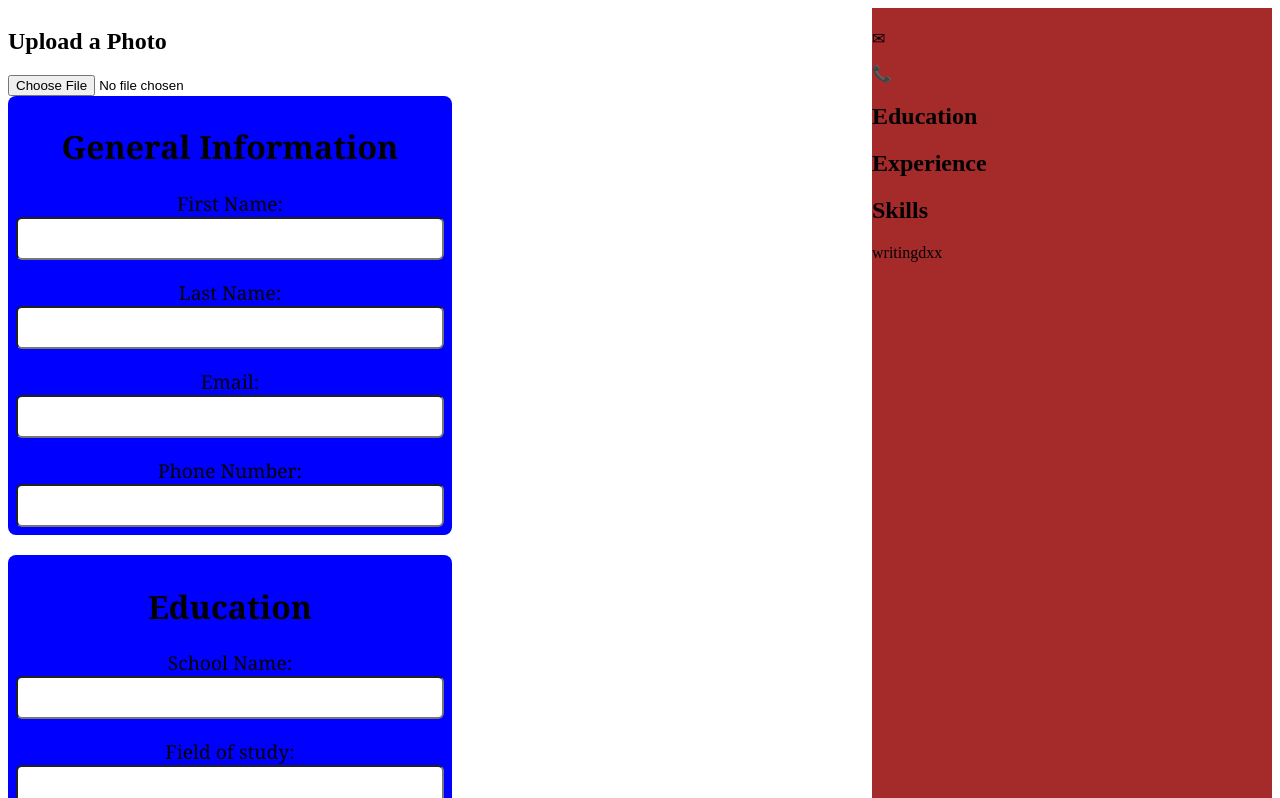
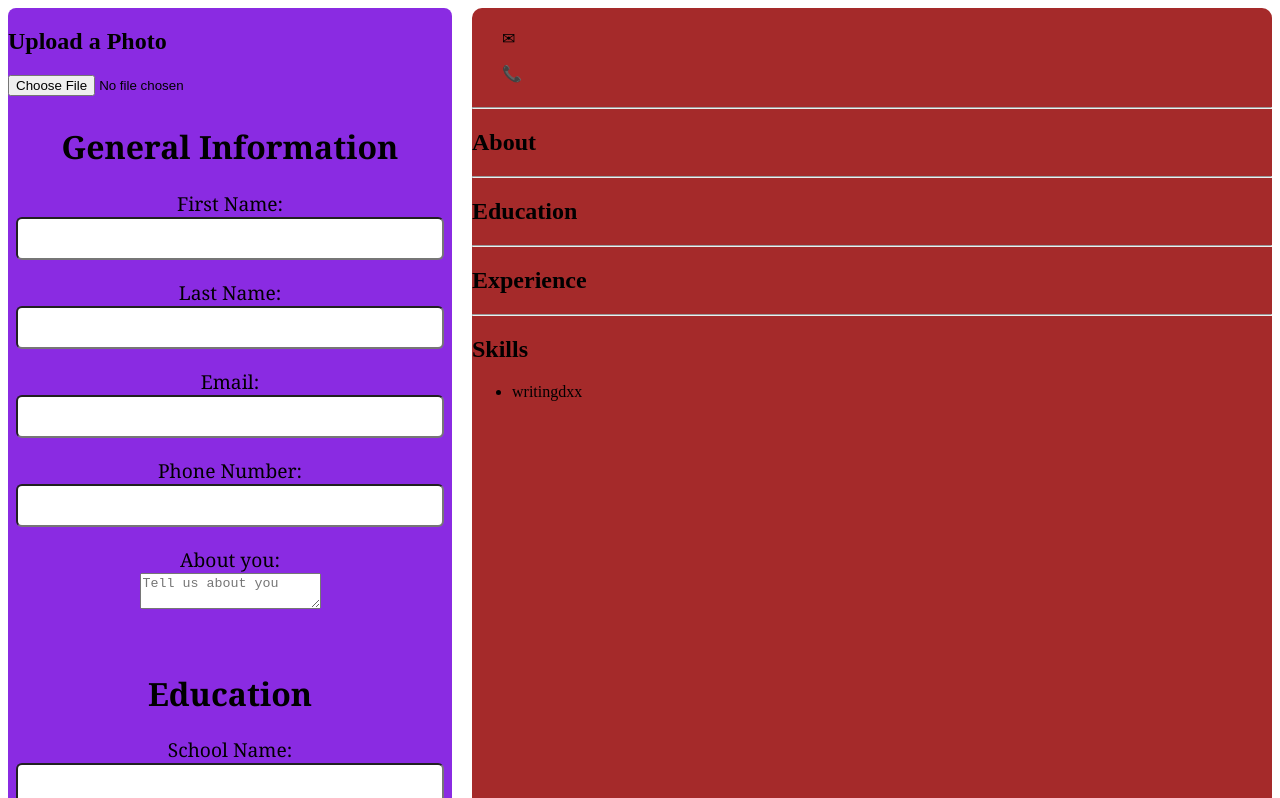
Before and after one commit to Olive-Njoroge/Cv-Project, a React (Vite) app: page / in a window 1280 px wide. Shown: the top 798 px of the page. Built offline with nearby package versions, Linux system fonts and the light colour scheme.

Commit message:
Added an about section and some more styles

```diff
--- a/src/Cv.jsx
+++ b/src/Cv.jsx
@@ -6,6 +6,7 @@ function Cv(){
     const [skills, setSkills] = useState(["writing", "dxx"]);
     const [isSkillInputVisisble, setIsSkillInputVisible] = useState(false);//toggles visibility
     const [photo, setPhoto] = useState(null);
+    const [about, setAbout] = useState("");
 
     const handlePhotoChange = (e) => {
         const file = e.target.files[0];  // Get the selected file
@@ -90,6 +91,10 @@ function Cv(){
         setIsSkillInputVisible(true);//toggle input visibility
     }
 
+    const enterAbout = (e) => {
+        setAbout(e.target.value);
+    }
+
     return(
         <>
         <div className="cv-container">
@@ -118,7 +123,15 @@ function Cv(){
             <input type="email" value={name.email} onChange={addEmail}/>
             <p>Phone Number: {name.number}</p>
             <input value={name.number} onChange={addPhoneNumber}/>
+
+            <div className="about-self">
+            <p>About you: {about}</p>
+            <textarea onChange={enterAbout} placeholder='Tell us about you'></textarea>
+
         </div>
+        </div>
+
+
 
         <div className="educational-experience">
             <h1>Education</h1>
@@ -174,10 +187,23 @@ function Cv(){
         </div>
 
          <div className="cv-template">
-             {photo && <img src={photo} alt="Uploaded Photo" width="150" height="150"/>}
-            <h1>{name.fName} {name.lName}</h1>
+            <div className="general">
+                <div className="photo">
+                    {photo && <img src={photo} alt="Uploaded Photo" width="150" height="150"/>}
+                </div>
+            <div className="details">
+                <h1>{name.fName} {name.lName}</h1>
             <p>✉{name.email}</p>
             <p>📞{name.number}</p>
+            </div>
+            </div>
+
+            <hr/>
+
+            <h2>About</h2>
+            <p>{about}</p>
+            <hr/>
+
 
             <h2>Education</h2>
             <p>{school.name}</p>
@@ -185,6 +211,7 @@ function Cv(){
             <p>{school.location}</p>
             <p>{school.qualification}</p>
             <p>{school.graduation}</p>
+            <hr/>
 
             <h2>Experience</h2>
             <p>{job.job}</p>
@@ -193,9 +220,12 @@ function Cv(){
             <p>{job.endDate}</p>
             <p>{job.city}</p>
             <p>{job.country}</p>
+            <hr/>
 
             <h2>Skills</h2>
-            <p>{skills}</p>
+            <ul>
+                <li>{skills}</li>
+            </ul>
 
         </div>
         </div>
--- a/src/index.css
+++ b/src/index.css
@@ -1,6 +1,6 @@
 .input{
-    /*background-color: blueviolet;
-    max-width: 600px;
+    background-color: blueviolet;
+    /*max-width: 600px;
     margin: 0 auto;
     padding: 20px;*/
     border-radius: 8px;
@@ -9,7 +9,7 @@
 .general-information{
     font-family: Cambria, Cochin, Georgia, Times, 'Times New Roman', serif;
     text-align: center;
-    background-color: blue;
+    /*background-color: blue;*/
     border-radius: 8px;
     padding: 8px;
 }
@@ -24,10 +24,20 @@
     margin-bottom: 0;
 }
 
+.about-self input{
+    font-size: 2rem;
+    border-radius: 6px;
+}
+
+.about-self p{
+    font-size: 1.2rem;
+    margin-bottom: 0;
+}
+
 .educational-experience{
     font-family: Cambria, Cochin, Georgia, Times, 'Times New Roman', serif;
     text-align: center;
-    background-color: blue;
+    /*background-color: blue;*/
     border-radius: 8px;
     padding: 8px;
     margin-top: 20px;
@@ -46,7 +56,7 @@
 .practical-experience{
     font-family: Cambria, Cochin, Georgia, Times, 'Times New Roman', serif;
     text-align: center;
-    background-color: blue;
+    /*background-color: blue;*/
     border-radius: 8px;
     padding: 8px;
     margin-top: 20px;
@@ -64,7 +74,7 @@
 
 .skills{
     font-family: Cambria, Cochin, Georgia, Times, 'Times New Roman', serif;
-    background-color: blue;
+    /*background-color: blue;*/
     padding-bottom: 7px;
     border-radius: 8px;
     margin-top: 20px;
@@ -106,10 +116,20 @@ body.blur-background{
 
 .cv-template{
     background-color: brown;
-    width: 400px;
+    border-radius: 10px;
+    width: 800px;
     color: black;
 }
 
 img{
     border-radius: 50%;
 }
+
+.general{
+    display: flex;
+    justify-content: left;
+}
+
+.details{
+    margin-left: 30px;
+}
```
